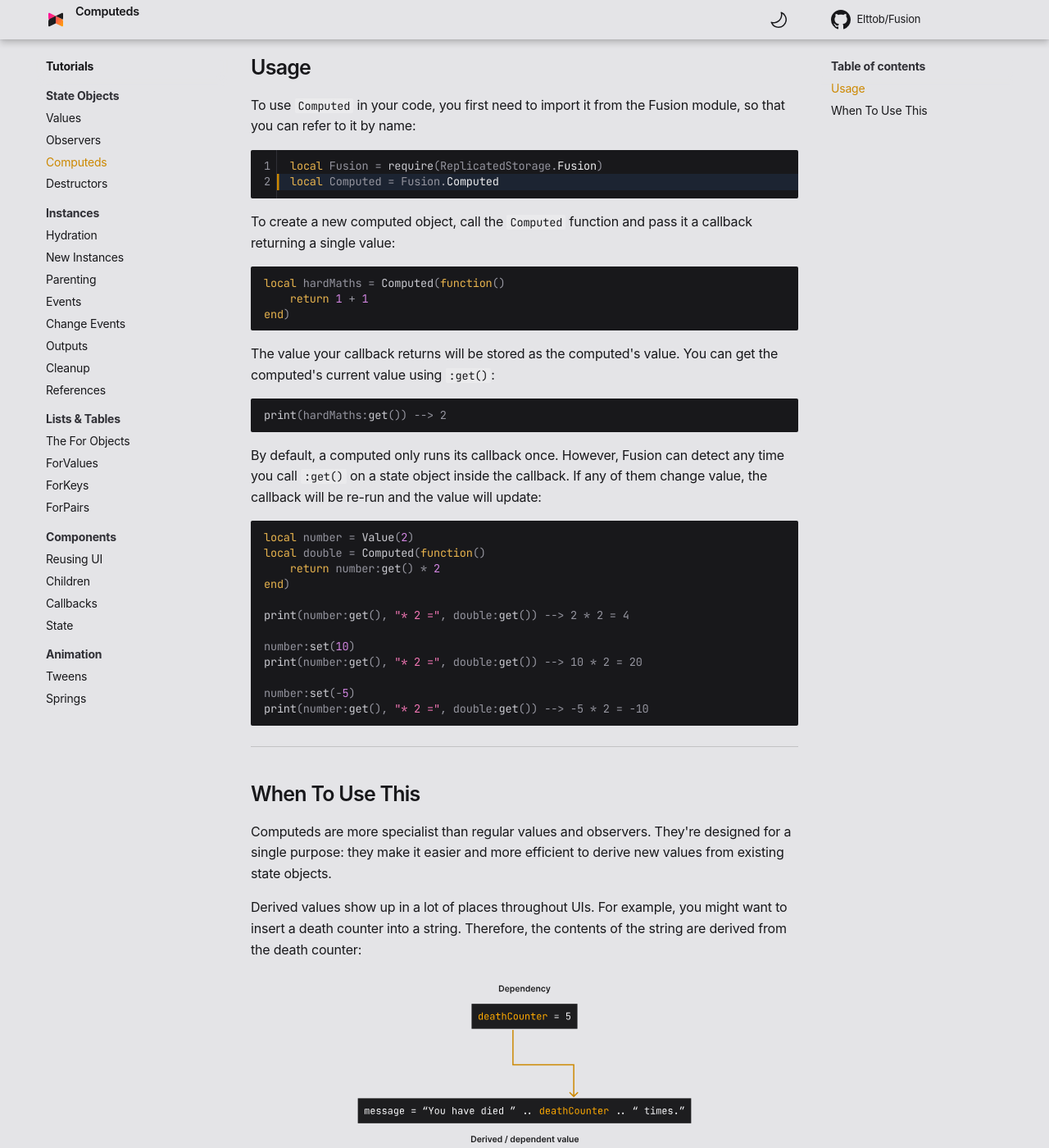
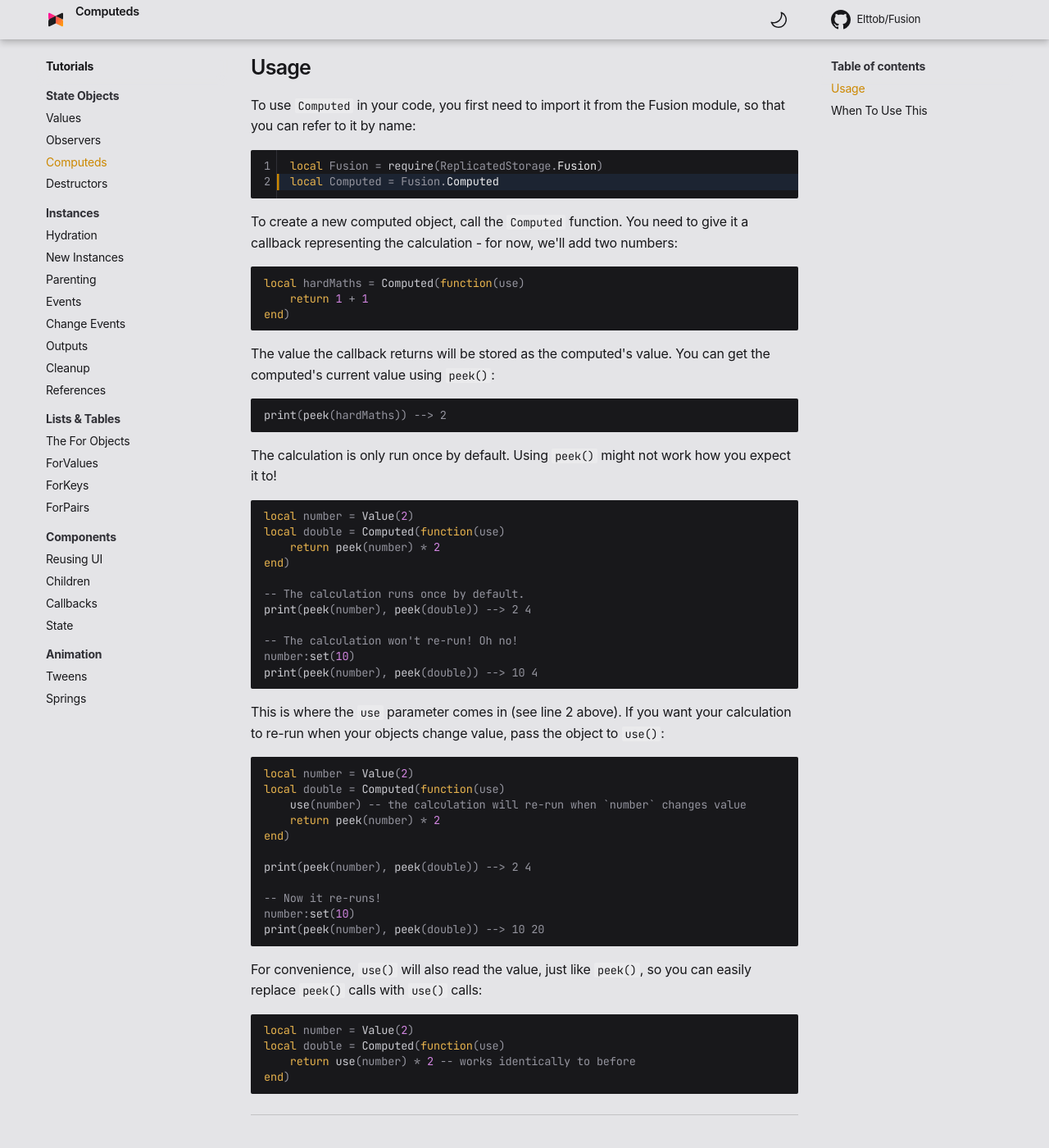
Before and after one commit to dphfox/Fusion, an MkDocs documentation site: the page built from docs/tutorials/fundamentals/computeds.md, in a window 1280 px wide and 1400 px high, scrolled down 571 px. Shown: the whole window at 82% size. Built offline with MkDocs 1.6.1 and Material for MkDocs 9.7.7, drawn with Linux system fonts in a browser that asks for light colours; some web fonts are replaced; comment, search, counter and statistics services are not loaded; the version menu is left out; some of the changed text lies outside the part shown.

Commit message:
Update Computeds tutorial to use peek and use

````diff
--- a/docs/tutorials/fundamentals/computeds.md
+++ b/docs/tutorials/fundamentals/computeds.md
@@ -1,20 +1,20 @@
 Computeds are state objects that can process values from other state objects.
-You pass in a callback which calculates the final value. Then, you can use
-`:get()` to retrieve that value at any time.
+You pass in a callback to define a calculation. Then, you can use
+`peek()` to read the result of the calculation at any time.
 
 ```Lua
 local numCoins = Value(50)
 local itemPrice = Value(10)
 
-local finalCoins = Computed(function()
-    return numCoins:get() - itemPrice:get()
+local finalCoins = Computed(function(use)
+    return use(numCoins) - use(itemPrice)
 end)
 
-print(finalCoins:get()) --> 40
+print(peek(finalCoins)) --> 40
 
 numCoins:set(25)
 itemPrice:set(15)
-print(finalCoins:get()) --> 10
+print(peek(finalCoins)) --> 10
 ```
 
 -----
@@ -29,39 +29,64 @@ local Fusion = require(ReplicatedStorage.Fusion)
 local Computed = Fusion.Computed
 ```
 
-To create a new computed object, call the `Computed` function and pass it a
-callback returning a single value:
+To create a new computed object, call the `Computed` function. You need to give
+it a callback representing the calculation - for now, we'll add two numbers:
 
 ```Lua
-local hardMaths = Computed(function()
+local hardMaths = Computed(function(use)
     return 1 + 1
 end)
 ```
 
-The value your callback returns will be stored as the computed's value. You can
-get the computed's current value using `:get()`:
+The value the callback returns will be stored as the computed's value. You can
+get the computed's current value using `peek()`:
 
 ```Lua
-print(hardMaths:get()) --> 2
+print(peek(hardMaths)) --> 2
 ```
 
-By default, a computed only runs its callback once. However, Fusion can detect
-any time you call `:get()` on a state object inside the callback. If any of them
-change value, the callback will be re-run and the value will update:
+The calculation is only run once by default. Using `peek()` might not work how
+you expect it to!
 
 ```Lua
 local number = Value(2)
-local double = Computed(function()
-    return number:get() * 2
+local double = Computed(function(use)
+    return peek(number) * 2
 end)
 
-print(number:get(), "* 2 =", double:get()) --> 2 * 2 = 4
+-- The calculation runs once by default.
+print(peek(number), peek(double)) --> 2 4
 
+-- The calculation won't re-run! Oh no!
 number:set(10)
-print(number:get(), "* 2 =", double:get()) --> 10 * 2 = 20
+print(peek(number), peek(double)) --> 10 4
+```
 
-number:set(-5)
-print(number:get(), "* 2 =", double:get()) --> -5 * 2 = -10
+This is where the `use` parameter comes in (see line 2 above). If you want your
+calculation to re-run when your objects change value, pass the object to `use()`:
+
+```Lua
+local number = Value(2)
+local double = Computed(function(use)
+	use(number) -- the calculation will re-run when `number` changes value
+    return peek(number) * 2
+end)
+
+print(peek(number), peek(double)) --> 2 4
+
+-- Now it re-runs!
+number:set(10)
+print(peek(number), peek(double)) --> 10 20
+```
+
+For convenience, `use()` will also read the value, just like `peek()`, so you
+can easily replace `peek()` calls with `use()` calls:
+
+```Lua
+local number = Value(2)
+local double = Computed(function(use)
+    return use(number) * 2 -- works identically to before
+end)
 ```
 
 -----
@@ -88,9 +113,9 @@ a derived value, `finalCoins`, which equals `numCoins - itemPrice` at all times:
 local numCoins = Value(50)
 local itemPrice = Value(10)
 
-local finalCoins = Value(numCoins:get() - itemPrice:get())
+local finalCoins = Value(peek(numCoins) - peek(itemPrice))
 local function updateFinalCoins()
-    finalCoins:set(numCoins:get() - itemPrice:get())
+    finalCoins:set(peek(numCoins) - peek(itemPrice))
 end
 Observer(numCoins):onChange(updateFinalCoins)
 Observer(itemPrice):onChange(updateFinalCoins)
@@ -112,14 +137,14 @@ When written with computeds, the above problems are largely solved:
 local numCoins = Value(50)
 local itemPrice = Value(10)
 
-local finalCoins = Computed(function()
-    return numCoins:get() - itemPrice:get()
+local finalCoins = Computed(function(use)
+    return use(numCoins) - use(itemPrice)
 end)
 ```
 
 - The intent is immediately clear - this is a derived value.
 - The logic is only specified once, in one callback.
-- The computed updates itself when a state object you `:get()` changes value.
+- The computed updates itself when a state object you `use()` changes value.
 - The callback is the only thing that can change the value - there is no `:set()`
 method.
 
@@ -135,21 +160,21 @@ method.
 
     ```Lua
     local numCoins = Value(50)
-    local isEnoughCoins = Computed(function()
-        return numCoins:get() > 25
+    local isEnoughCoins = Computed(function(use)
+        return use(numCoins) > 25
     end)
 
-    local message = Computed(function()
-        if isEnoughCoins:get() then
-            return numCoins:get() .. " is enough coins."
+    local message = Computed(function(use)
+        if use(isEnoughCoins) then
+            return use(numCoins) .. " is enough coins."
         else
-            return numCoins:get() .. " is NOT enough coins."
+            return use(numCoins) .. " is NOT enough coins."
         end
     end)
 
-    print(message:get()) --> 50 is enough coins.
+    print(peek(message)) --> 50 is enough coins.
     numCoins:set(2)
-    print(message:get()) --> 2 is NOT enough coins.
+    print(peek(message)) --> 2 is NOT enough coins.
     ```
 
     If a delay is introduced, then inconsistencies and nonsense values could
@@ -157,22 +182,22 @@ method.
 
     ```Lua hl_lines="3 17"
     local numCoins = Value(50)
-    local isEnoughCoins = Computed(function()
-        wait(5) -- Don't do this! This is just for the example
-        return numCoins:get() > 25
+    local isEnoughCoins = Computed(function(use)
+        task.wait(5) -- Don't do this! This is just for the example
+        return use(numCoins) > 25
     end)
 
-    local message = Computed(function()
-        if isEnoughCoins:get() then
-            return numCoins:get() .. " is enough coins."
+    local message = Computed(function(use)
+        if use(isEnoughCoins) then
+            return use(numCoins) .. " is enough coins."
         else
-            return numCoins:get() .. " is NOT enough coins."
+            return use(numCoins) .. " is NOT enough coins."
         end
     end)
 
-    print(message:get()) --> 50 is enough coins.
+    print(peek(message)) --> 50 is enough coins.
     numCoins:set(2)
-    print(message:get()) --> 2 is enough coins.
+    print(peek(message)) --> 2 is enough coins.
     ```
 
     For this reason, yielding in computed callbacks is disallowed.
@@ -186,25 +211,25 @@ method.
     local isEnoughCoins = Value(nil)
     local function updateIsEnoughCoins()
         isEnoughCoins:set(nil) -- indicate that we're calculating the value
-        wait(5) -- this is now ok
-        isEnoughCoins:set(numCoins:get() > 25)
+        task.wait(5) -- this is now ok
+        isEnoughCoins:set(peek(numCoins) > 25)
     end
     task.spawn(updateIsEnoughCoins)
     Observer(numCoins):onChange(updateIsEnoughCoins)
 
     local message = Computed(function()
-        if isEnoughCoins:get() == nil then
+        if peek(isEnoughCoins) == nil then
             return "Loading..."
-        elseif isEnoughCoins:get() then
-            return numCoins:get() .. " is enough coins."
+        elseif peek(isEnoughCoins) then
+            return peek(numCoins) .. " is enough coins."
         else
-            return numCoins:get() .. " is NOT enough coins."
+            return peek(numCoins) .. " is NOT enough coins."
         end
     end)
 
-    print(message:get()) --> 50 is enough coins.
+    print(peek(message)) --> 50 is enough coins.
     numCoins:set(2)
-    print(message:get()) --> Loading...
-    wait(5)
-    print(message:get()) --> 2 is NOT enough coins.
+    print(peek(message)) --> Loading...
+    task.wait(5)
+    print(peek(message)) --> 2 is NOT enough coins.
     ```
````
